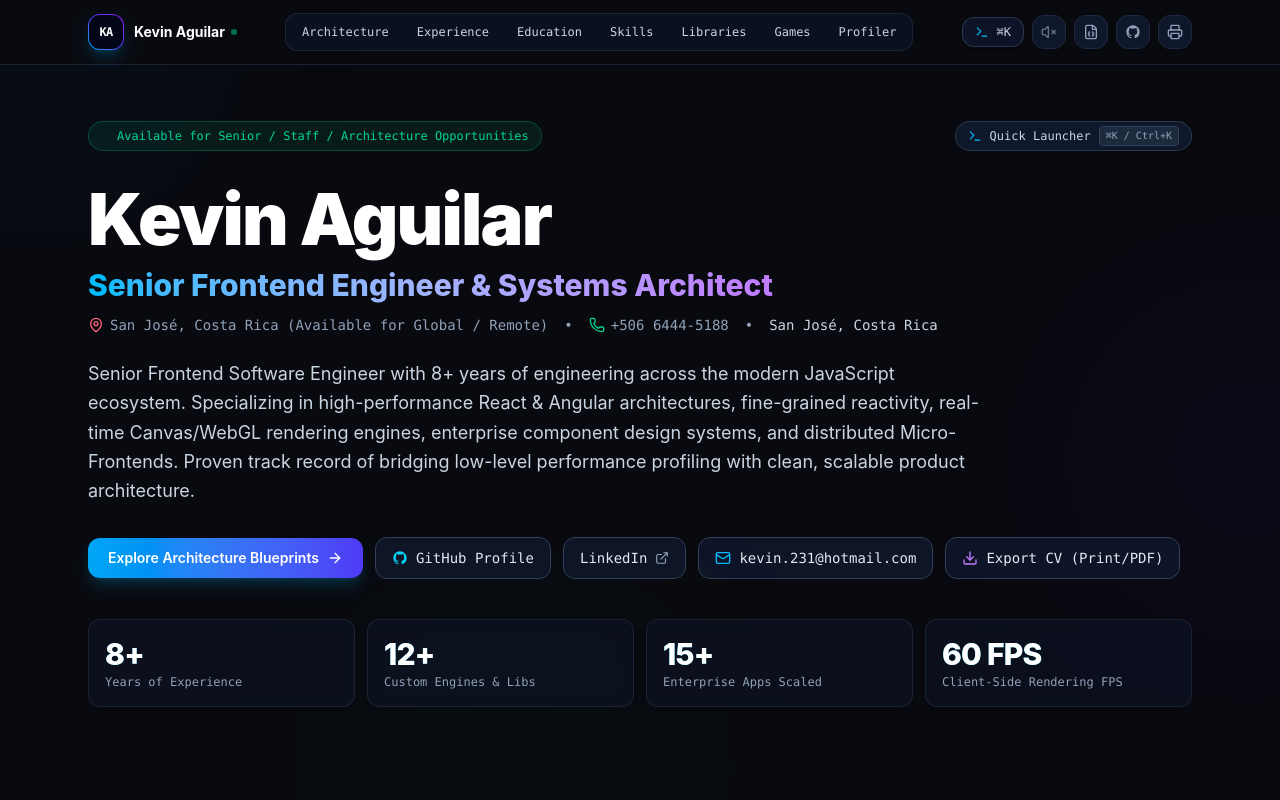
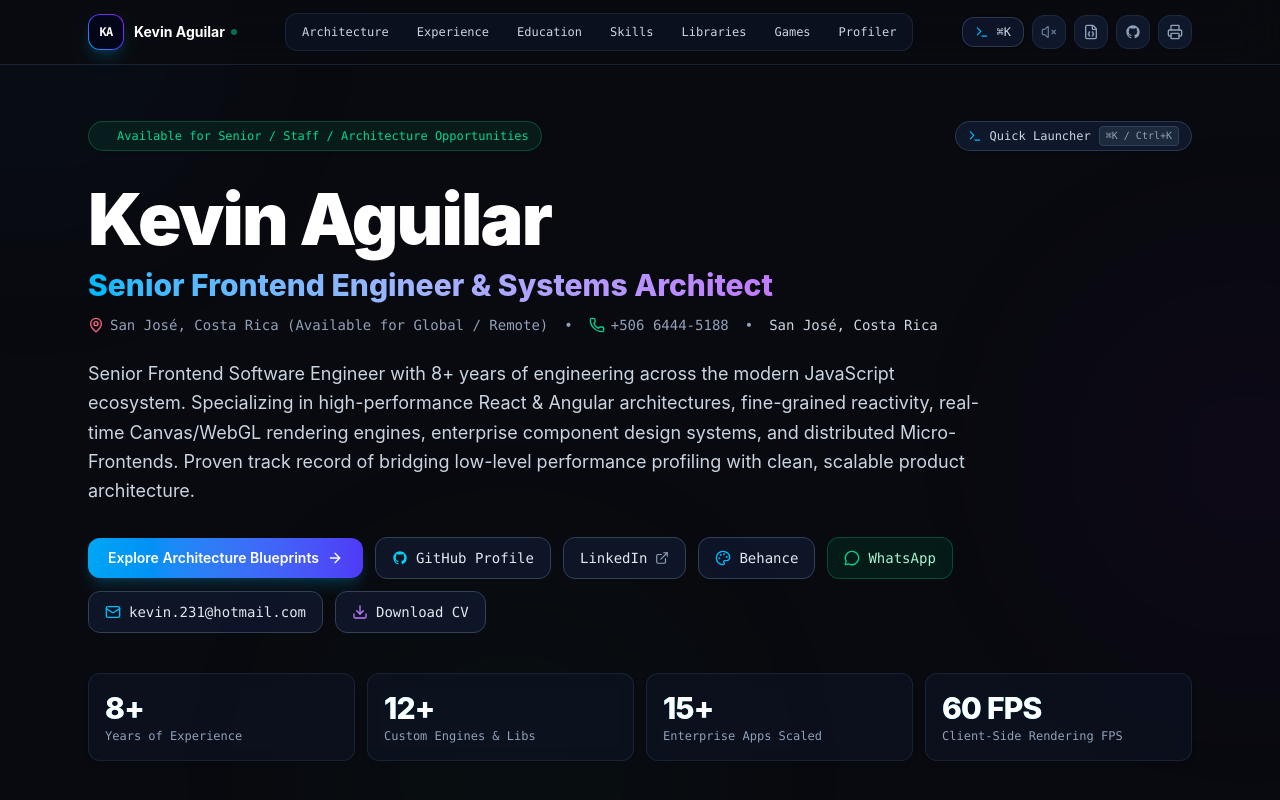
Before and after one commit to KaguilarA/kaguilara_CV, a React (Vite) app: page / in a window 1280 px wide. Shown: the top 800 px of the page. Built offline with nearby package versions, Linux system fonts and the light colour scheme.

Commit message:
fix sections

```diff
--- a/src/components/CertificationsSection.tsx
+++ b/src/components/CertificationsSection.tsx
@@ -45,6 +45,17 @@ export const CertificationsSection: React.FC = () => {
                       <span>•</span>
                       <span className="text-sky-400">{cert.year}</span>
                     </div>
+                    {cert.credentialUrl && (
+                      <a
+                        href={cert.credentialUrl}
+                        target="_blank"
+                        rel="noreferrer"
+                        className="inline-flex items-center gap-1 mt-2 text-xs font-medium text-sky-400 hover:text-sky-300 transition-colors"
+                      >
+                        View certificate
+                        <span aria-hidden="true">↗</span>
+                      </a>
+                    )}
                   </div>
                 </div>
               </div>
--- a/src/components/GamesShowcase.tsx
+++ b/src/components/GamesShowcase.tsx
@@ -87,6 +87,7 @@ export const GamesShowcase: React.FC = () => {
                 src={game.background}
                 alt={game.title}
                 loading="lazy"
+                decoding="async"
                 className="w-full h-full object-cover group-hover:scale-105 transition-transform duration-500"
               />
               <div className="absolute inset-0 bg-gradient-to-t from-slate-950 via-slate-950/20 to-transparent" />
--- a/src/components/HeroSection.tsx
+++ b/src/components/HeroSection.tsx
@@ -1,6 +1,6 @@
 import React, { useState } from 'react';
 import { PERSONAL_INFO } from '../data/resumeData';
-import { Mail, Phone, MapPin, Download, Check, Terminal, ExternalLink, ArrowRight } from 'lucide-react';
+import { Mail, Phone, MapPin, Download, Check, Terminal, ExternalLink, ArrowRight, MessageCircle, Palette } from 'lucide-react';
 import { soundFx } from '../utils/soundEffects';
 import { GithubIcon } from './icons/GithubIcon';
 
@@ -107,6 +107,26 @@ export const HeroSection: React.FC<HeroSectionProps> = ({
             <ExternalLink className="w-3.5 h-3.5 text-slate-400" />
           </a>
 
+          <a
+            href={PERSONAL_INFO.behance}
+            target="_blank"
+            rel="noopener noreferrer"
+            className="flex items-center gap-2 px-4 py-2.5 rounded-xl bg-slate-900/90 hover:bg-slate-800 text-slate-200 border border-slate-700 font-mono text-xs sm:text-sm transition-all hover:scale-[1.02] active:scale-[0.98]"
+          >
+            <Palette className="w-4 h-4 text-sky-400" />
+            <span>Behance</span>
+          </a>
+
+          <a
+            href={`https://wa.me/${PERSONAL_INFO.phone.replace(/\D/g, '')}`}
+            target="_blank"
+            rel="noopener noreferrer"
+            className="flex items-center gap-2 px-4 py-2.5 rounded-xl bg-emerald-950/50 hover:bg-emerald-900/60 text-emerald-200 border border-emerald-800/70 font-mono text-xs sm:text-sm transition-all hover:scale-[1.02] active:scale-[0.98]"
+          >
+            <MessageCircle className="w-4 h-4 text-emerald-400" />
+            <span>WhatsApp</span>
+          </a>
+
           <button
             onClick={handleCopyEmail}
             className="flex items-center gap-2 px-4 py-2.5 rounded-xl bg-slate-900/90 hover:bg-slate-800 text-slate-200 border border-slate-700 font-mono text-xs sm:text-sm transition-all hover:scale-[1.02] active:scale-[0.98]"
@@ -122,7 +142,7 @@ export const HeroSection: React.FC<HeroSectionProps> = ({
             title="Print or Save PDF"
           >
             <Download className="w-4 h-4 text-purple-400" />
-            <span>Export CV (Print/PDF)</span>
+            <span>Download CV</span>
           </button>
         </div>
 
```
